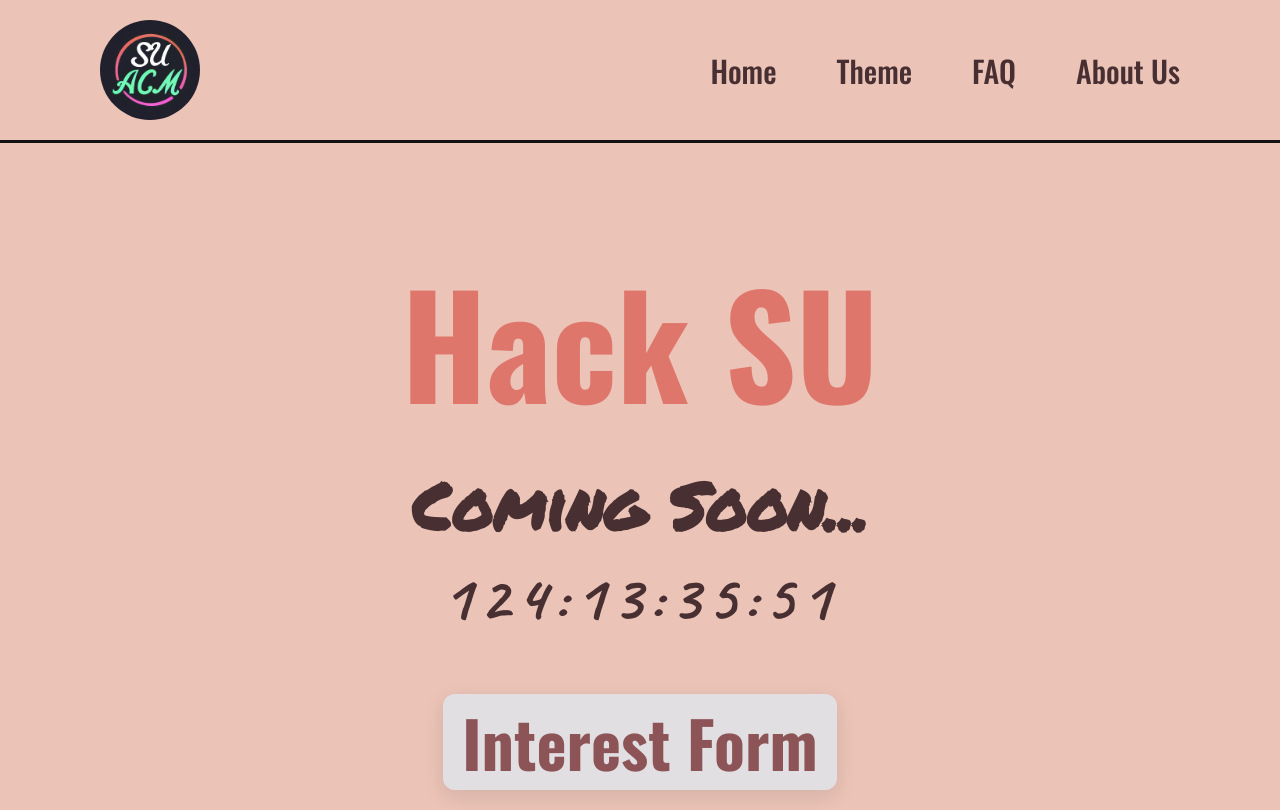
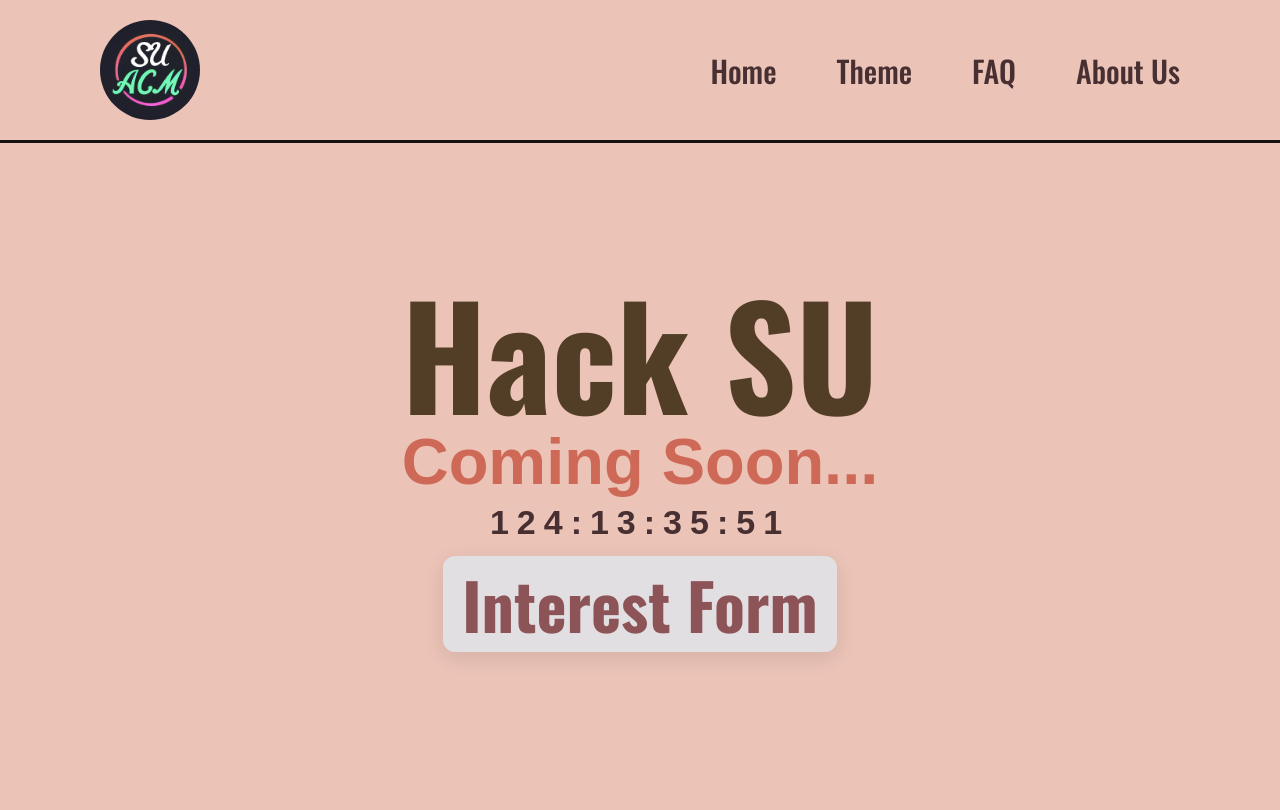
Before and after one commit to nandan-varma/HackSU, a React (Create React App) app: page / in a window 1280 px wide. Built offline with nearby package versions, Linux system fonts and the light colour scheme.

Commit message:
changed website css design based on canva file

```diff
--- a/src/components/Home/Home.css
+++ b/src/components/Home/Home.css
@@ -1,7 +1,8 @@
 .Home {
-    display: block;
+    display: grid;
+    place-items: center;
+    height: 65vh;
     text-align: left;
-}
 
 .text-object {
     display: grid;
@@ -13,24 +14,26 @@ h1 {
     font-family: "Oswald", sans-serif;
     font-size: 140px;
     /* font-style: italic; */
-    color: #df766c;
+    /* color: #df766c; */
+    color: #523e27;
 }
 
 h2 {
-    margin-top: -80px;
-    font-family: "Permanent Marker", cursive;
+    margin-top: -125px;
     font-size: 65px;
+    font-family: "Prompt", sans-serif;
+    color: #ce6857;
 }
 
 h3 {
     margin-top: -50px;
-    font-family: "Caveat", cursive;
-    font-size: 65px;
+    font-family: "Prompt", sans-serif;
+    font-size: 34px;
     letter-spacing: 0.5rem;
 }
 
 .interest-form-button {
-    margin-top: -10px;
+    margin-top: -20px;
 }
 
 /* for mobile devicess */
@@ -54,3 +57,5 @@ h3 {
         margin-top: 10px;
     }
 }
+
+}
```
